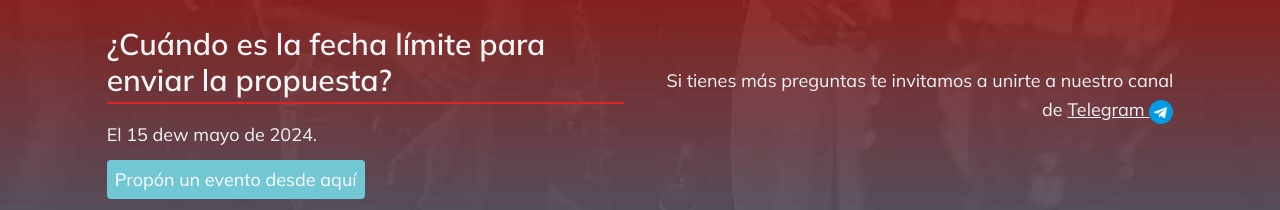
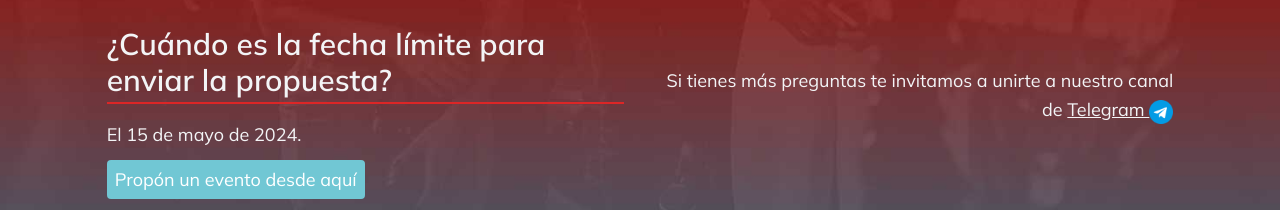
Before and after one commit to hdlabconicet/semana-hd, a React (Vite) app: page / in a window 1280 px wide. Shown: the part 1568-1778 px from the top of the page. Built offline with nearby package versions, Linux system fonts and the light colour scheme; no server answers.

Commit message:
Corrección de texto

```diff
--- a/src/Components/Home/About/About.jsx
+++ b/src/Components/Home/About/About.jsx
@@ -27,7 +27,7 @@ const About = () => {
           </div>
           <div className="question">
             <h3>¿Cuándo es la fecha límite para enviar la propuesta?</h3>
-            <p>El 15 dew mayo de 2024.</p>
+            <p>El 15 de mayo de 2024.</p>
             <p className="mt-4"><NavLink to="/proposal" className="proposal">Propón un evento desde aquí</NavLink></p>
           </div>
         </div>
```
